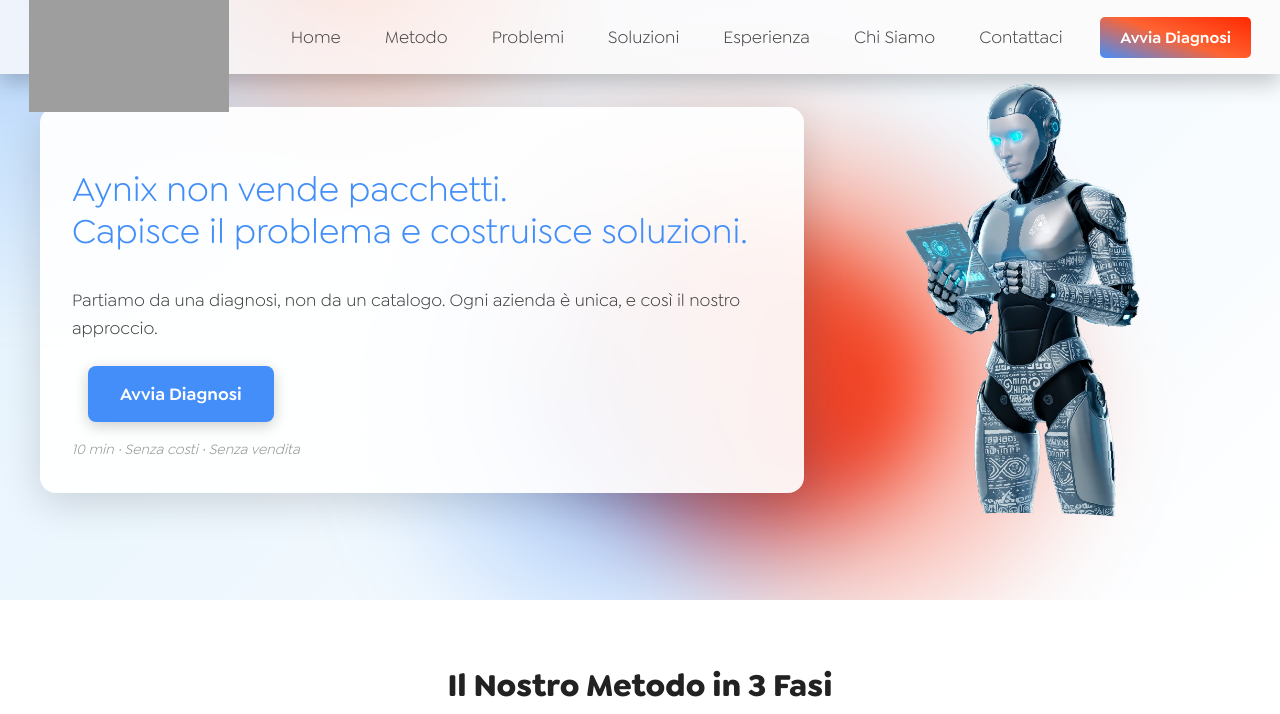
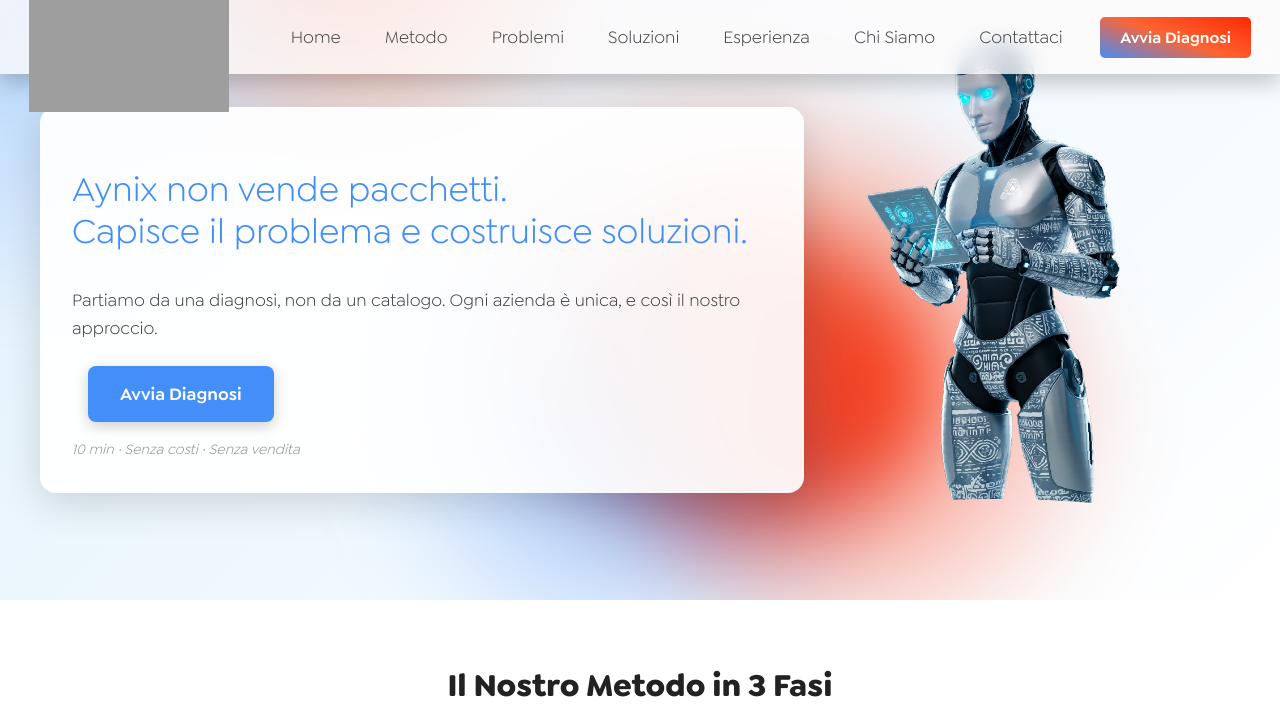
Before and after one commit to AynixTech/aynix-wordpress, a WordPress theme: template wp-content/themes/aynix/index.php in a window 1280 px wide. Shown: the top 714 px of the page. Run offline with PHP 8.4 and a stand-in for WordPress, Linux system fonts and the light colour scheme; the site name, menu and one post (Sample post) are stand-ins, and other content is empty; grey boxes are pictures that could not be loaded.

Commit message:
fix home 6

```diff
--- a/wp-content/themes/aynix/assets/css/homepage.css
+++ b/wp-content/themes/aynix/assets/css/homepage.css
@@ -23,8 +23,9 @@
 .hero-content {
     display: flex;
     align-items: center;
-    justify-content: space-between;
-    gap: 2rem;
+    position: relative;
+    justify-content: flex-start;
+    padding-right: clamp(160px, 30vw, 420px);
     min-height: 60vh;
 }
 
@@ -42,6 +43,8 @@
     flex-direction: column;
     align-items: flex-start;
     max-width: 700px;
+    position: relative;
+    z-index: 2;
     color: #111;
     background-color: rgba(255, 255, 255, 0.92);
     padding: 2rem;
@@ -116,17 +119,21 @@
 }
 
 .hero-right {
-    flex: 1;
+    position: absolute;
+    right: 0;
+    bottom: -10px;
     display: flex;
     justify-content: flex-end;
     align-items: flex-end;
-    min-width: 220px;
+    width: clamp(220px, 40vw, 460px);
+    z-index: 1;
+    pointer-events: none;
 }
 
 .hero-right img {
-    width: min(40vw, 420px);
+    width: 100%;
     height: auto;
-    max-height: 520px;
+    max-height: 560px;
     object-fit: contain;
 }
 
@@ -624,6 +631,7 @@
         min-height: auto;
         flex-direction: column;
         gap: 1.5rem;
+        padding-right: 0;
     }
 
     .hero-left {
@@ -633,6 +641,7 @@
     }
 
     .hero-right {
+        position: static;
         width: 100%;
         justify-content: center;
     }
```
